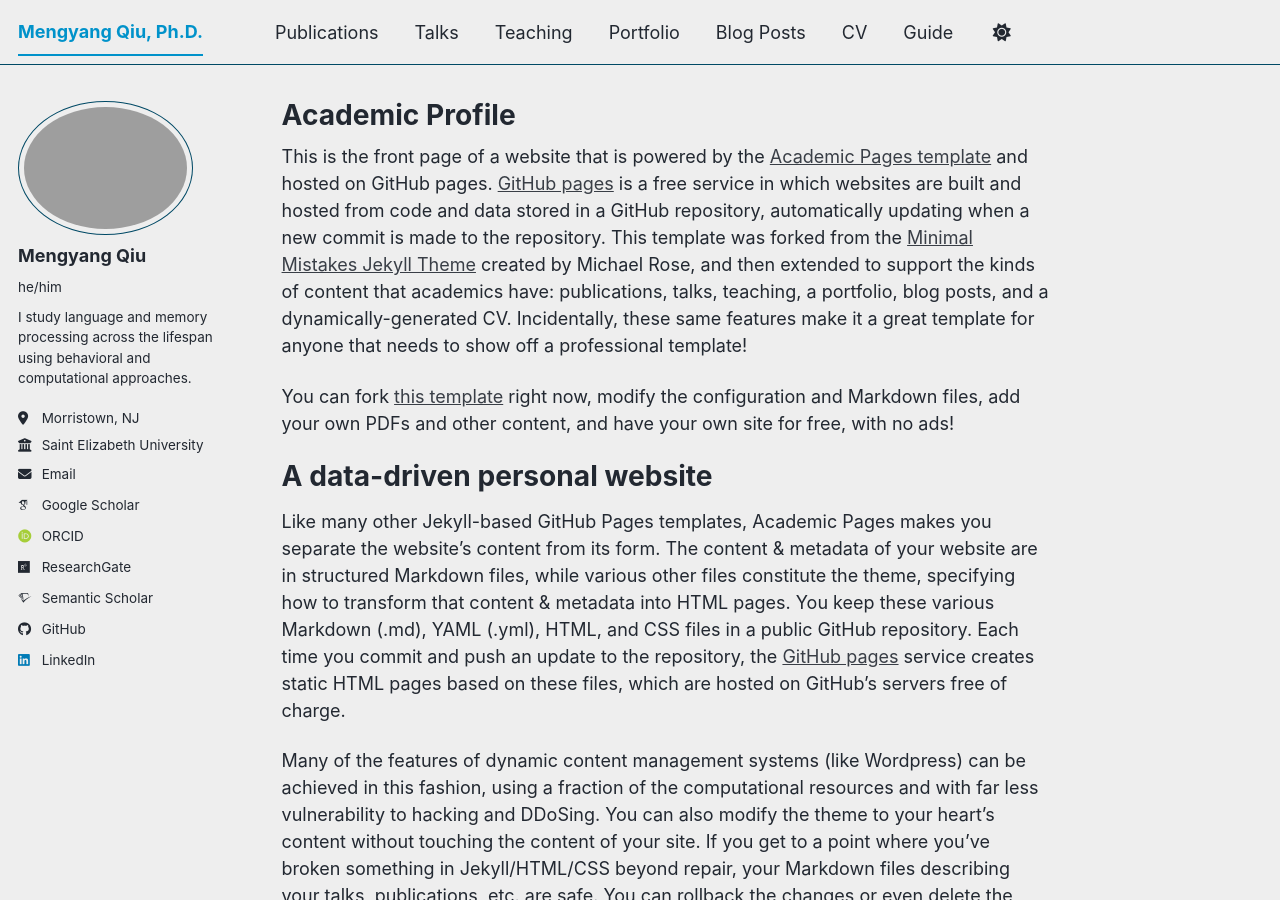
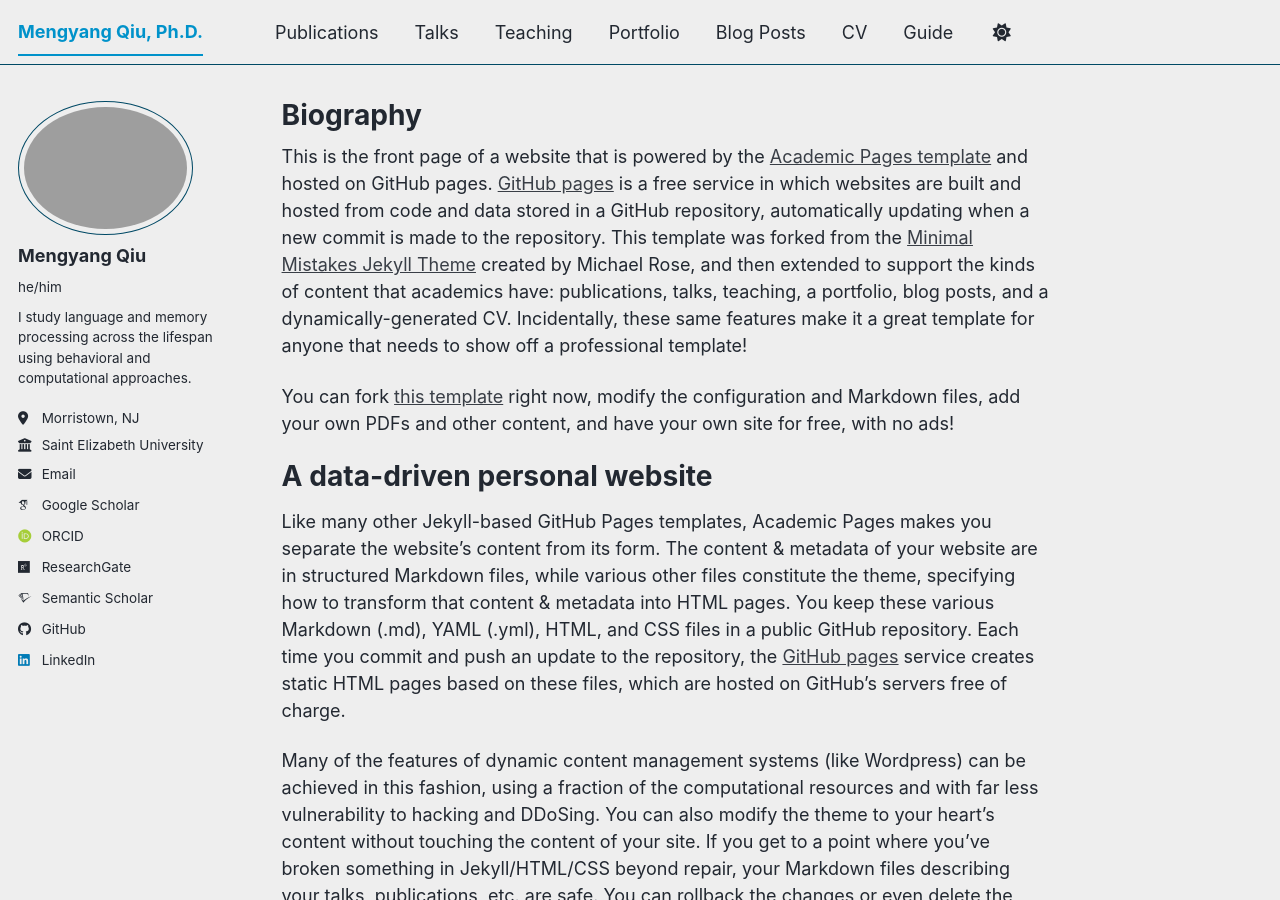
Before and after one commit to mengyangq/academicpages, a Jekyll site: the page built from _pages/about.md, in a window 1280 px wide and 900 px high. Built offline with Jekyll 4.4.1, drawn with Linux system fonts in a browser that asks for light colours; some web fonts are replaced; a script bundle is joined from its source files by our own code; library files that are not in the unit come from our copies.

Commit message:
Update about.md

```diff
--- a/_pages/about.md
+++ b/_pages/about.md
@@ -1,6 +1,6 @@
 ---
 permalink: /
-title: "Academic Profile"
+title: "Biography"
 author_profile: true
 redirect_from:
   - /about/
```
